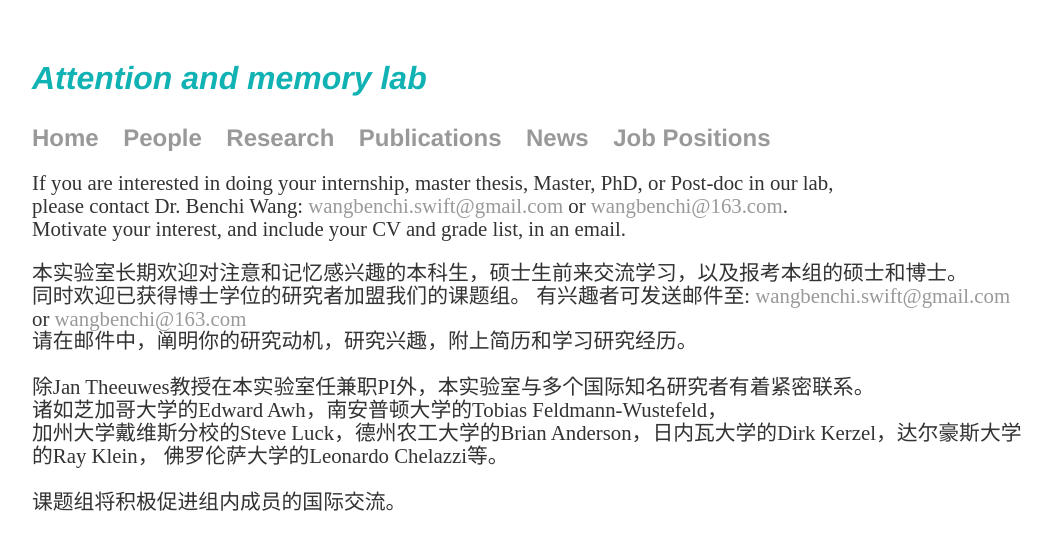
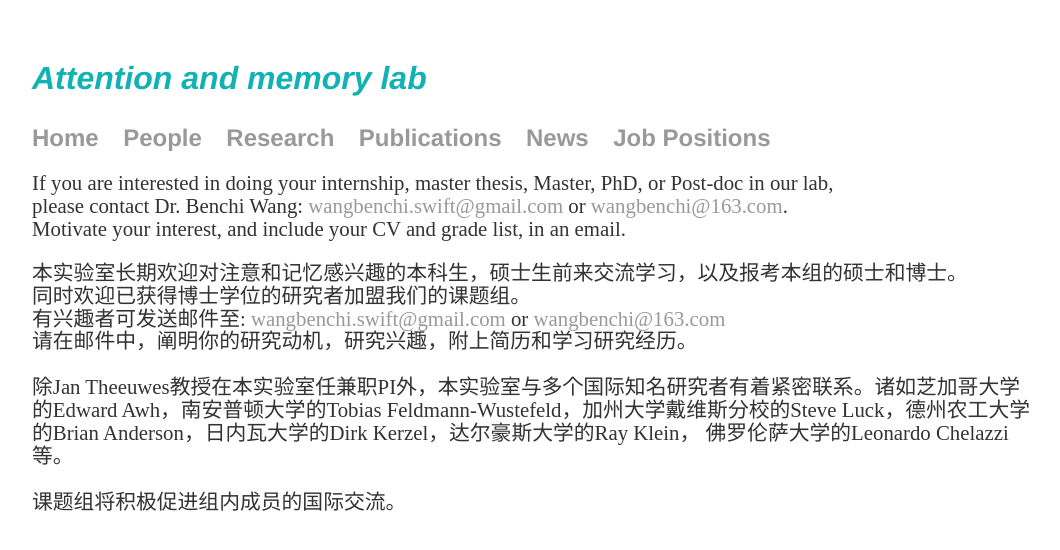
Before and after one commit to wangbenchi/wangbenchi.github.io, a Jekyll site: the page built from job/index.html, in a window 1280 px wide. Shown: the top 550 px of the page, without its empty margins (160-1220 px from the left). Built offline with Jekyll 4.4.1, drawn with Linux system fonts in a browser that asks for light colours; part of the change alters nothing that is shown.

```diff
--- a/job/index.html
+++ b/job/index.html
@@ -14,12 +14,10 @@ title: Job Positions
 <div class="blurb" style = "width:1000px">
 	<p style = "font-size: 1.3em"> 本实验室长期欢迎对注意和记忆感兴趣的本科生，硕士生前来交流学习，以及报考本组的硕士和博士。
     	<br>同时欢迎已获得博士学位的研究者加盟我们的课题组。
-    	有兴趣者可发送邮件至: <a href="mailto:wangbenchi.swift@gmail.com">wangbenchi.swift@gmail.com</a> or <a href="mailto:wangbenchi@163.com">wangbenchi@163.com</a>
+    	<br>有兴趣者可发送邮件至: <a href="mailto:wangbenchi.swift@gmail.com">wangbenchi.swift@gmail.com</a> or <a href="mailto:wangbenchi@163.com">wangbenchi@163.com</a>
     	<br>请在邮件中，阐明你的研究动机，研究兴趣，附上简历和学习研究经历。
 
-    	<br><br>除Jan Theeuwes教授在本实验室任兼职PI外，本实验室与多个国际知名研究者有着紧密联系。
-	<br>诸如芝加哥大学的Edward Awh，南安普顿大学的Tobias Feldmann-Wustefeld，
-	<br>加州大学戴维斯分校的Steve Luck，德州农工大学的Brian Anderson，日内瓦大学的Dirk Kerzel，达尔豪斯大学的Ray Klein，
+    	<br><br>除Jan Theeuwes教授在本实验室任兼职PI外，本实验室与多个国际知名研究者有着紧密联系。诸如芝加哥大学的Edward Awh，南安普顿大学的Tobias Feldmann-Wustefeld，加州大学戴维斯分校的Steve Luck，德州农工大学的Brian Anderson，日内瓦大学的Dirk Kerzel，达尔豪斯大学的Ray Klein，
 		佛罗伦萨大学的Leonardo Chelazzi等。
 	<br><br>课题组将积极促进组内成员的国际交流。</p>
 </div><!-- /.blurb -->
```
